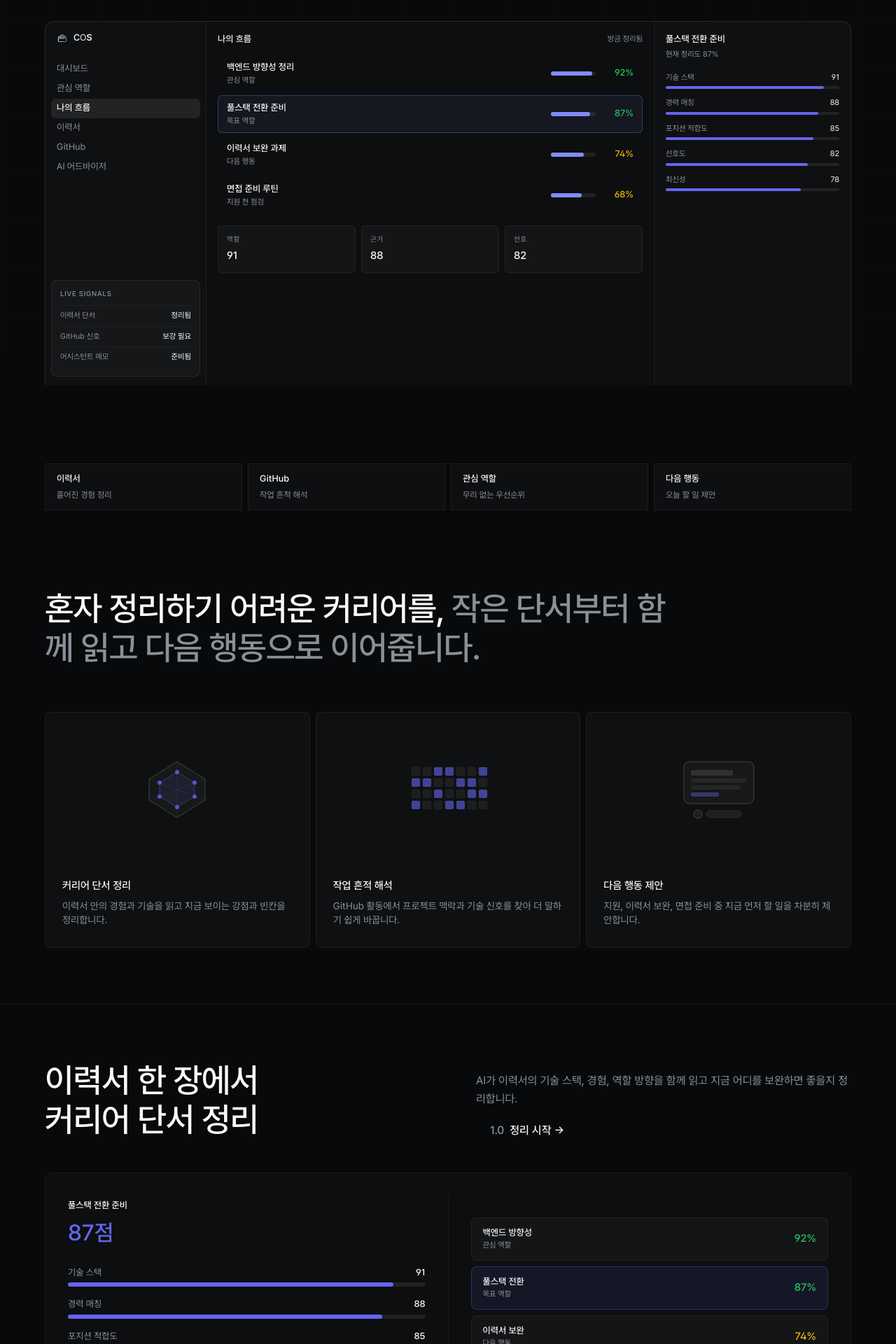
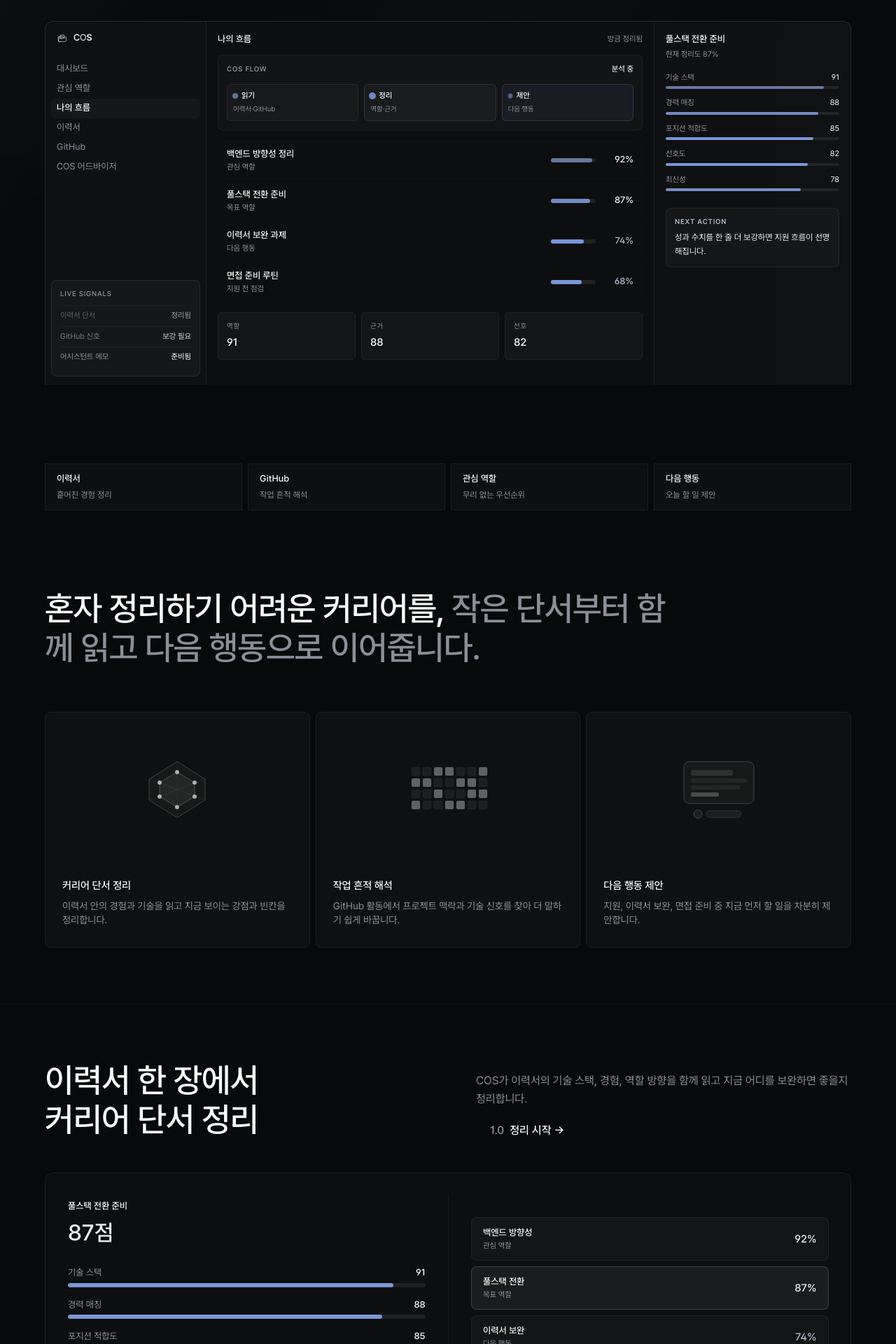
Before and after one commit to leebeanbin/careeros-web, a Next.js app: page / in a window 1280 px wide. Shown: the part 480-2400 px from the top of the page at 70% size. Built offline with nearby package versions, Linux system fonts and the light colour scheme.

Commit message:
feat(marketing): animate product demo storytelling

```diff
--- a/src/components/landing/FeatureSection.tsx
+++ b/src/components/landing/FeatureSection.tsx
@@ -1,4 +1,4 @@
-import type { ReactNode } from "react";
+import type { CSSProperties, ReactNode } from "react";
 import { MarketingButton, MarketingContainer, MarketingHeading, MarketingSection } from "./MarketingPrimitives";
 
 interface FeatureSectionProps {
@@ -40,7 +40,7 @@ export function FeatureSection({
           </div>
         </div>
         <div
-          className="flex min-h-[400px] items-stretch overflow-hidden rounded-xl border border-[rgba(255,255,255,0.06)] bg-[#0D0E0F]"
+          className="cos-scroll-demo flex min-h-[400px] items-stretch overflow-hidden rounded-xl border border-[rgba(255,255,255,0.06)] bg-[#0D0E0F]"
         >
           {illustration}
         </div>
@@ -66,21 +66,36 @@ const matchJobs = [
   { title: "면접 준비", context: "지원 전 점검", score: 68, active: false },
 ];
 
+function scrollDelay(index: number): CSSProperties {
+  return { "--cos-delay": `${index * 90}ms` } as CSSProperties;
+}
+
+function contributionCellStyle(value: number, index: number): CSSProperties {
+  return {
+    "--cos-delay": `${index * 8}ms`,
+    backgroundColor:
+      value > 70 ? "rgba(255,255,255,0.62)"
+      : value > 40 ? "rgba(255,255,255,0.22)"
+      : value > 20 ? "rgba(255,255,255,0.09)"
+      : "rgba(255,255,255,0.06)",
+  } as CSSProperties;
+}
+
 function MatchIllustration() {
   return (
     <div className="flex flex-1 p-8 gap-8">
-      <div className="flex-1 flex flex-col justify-center">
+      <div className="cos-scroll-panel flex-1 flex flex-col justify-center">
         <div className="text-[13px] font-[510] text-[#F7F8F8] mb-1">풀스택 전환 준비</div>
-        <div className="text-[32px] font-[510] text-[#6366f1] mb-6">87점</div>
-        {matchAxes.map((a) => (
-          <div key={a.label} className="mb-4">
+        <div className="text-[32px] font-[510] text-[#E9EDF5] mb-6">87점</div>
+        {matchAxes.map((a, i) => (
+          <div key={a.label} className="cos-scroll-row mb-4" style={scrollDelay(i)}>
             <div className="flex justify-between text-[13px] mb-1">
               <span className="text-[#8A8F98]">{a.label}</span>
               <span className="text-[#F7F8F8] font-[510]">{a.score}</span>
             </div>
             <div className="h-1.5 rounded-full bg-[rgba(255,255,255,0.08)]">
               <div
-                className="h-1.5 rounded-full bg-[#6366f1]"
+                className="cos-scroll-fill h-1.5 rounded-full bg-[#7A97D6]"
                 style={{ width: `${a.score}%` }}
               />
             </div>
@@ -88,21 +103,22 @@ function MatchIllustration() {
         ))}
       </div>
       <div className="w-[1px] bg-[rgba(255,255,255,0.06)]" />
-      <div className="flex-1 flex flex-col justify-center gap-2">
-        {matchJobs.map((item) => (
+      <div className="cos-scroll-panel flex-1 flex flex-col justify-center gap-2">
+        {matchJobs.map((item, i) => (
           <div
             key={item.context}
-            className={`flex items-center justify-between rounded-lg px-4 py-3 text-[13px]
+            className={`cos-scroll-row flex items-center justify-between rounded-lg px-4 py-3 text-[13px]
               ${item.active
-                ? "bg-[rgba(99,102,241,0.1)] border border-[rgba(99,102,241,0.3)]"
+                ? "bg-[rgba(255,255,255,0.06)] border border-[rgba(255,255,255,0.16)]"
                 : "bg-[rgba(255,255,255,0.03)] border border-[rgba(255,255,255,0.06)]"}`}
+            style={scrollDelay(i + 2)}
           >
             <div>
               <div className="text-[#F7F8F8] font-[500]">{item.title}</div>
               <div className="text-[11px] text-[#8A8F98]">{item.context}</div>
             </div>
             <div
-              className={`text-[15px] font-[510] ${item.score >= 80 ? "text-[#22c55e]" : "text-[#eab308]"}`}
+              className={`text-[15px] font-[510] ${item.score >= 80 ? "text-[#E9EDF5]" : "text-[#AEB7C6]"}`}
             >
               {item.score}%
             </div>
@@ -120,7 +136,7 @@ const CONTRIB_GRID = Array.from({ length: 24 }, (_, w) =>
 
 function GitHubIllustration() {
   return (
-    <div className="flex-1 p-8">
+    <div className="cos-scroll-panel flex-1 p-8">
       <div className="text-[13px] font-[510] text-[#F7F8F8] mb-1">leebeanbin</div>
       <div className="text-[11px] text-[#8A8F98] mb-6">342 contributions in the last year</div>
       <div className="flex gap-1">
@@ -129,14 +145,8 @@ function GitHubIllustration() {
             {days.map((val, d) => (
               <div
                 key={d}
-                className="w-3 h-3 rounded-sm"
-                style={{
-                  backgroundColor:
-                    val > 70 ? "rgba(99,102,241,0.8)"
-                    : val > 40 ? "rgba(99,102,241,0.4)"
-                    : val > 20 ? "rgba(99,102,241,0.15)"
-                    : "rgba(255,255,255,0.06)",
-                }}
+                className="cos-scroll-cell w-3 h-3 rounded-sm"
+                style={contributionCellStyle(val, w * 7 + d)}
               />
             ))}
           </div>
@@ -147,10 +157,11 @@ function GitHubIllustration() {
           { label: "총 커밋", value: "1,247" },
           { label: "주요 언어", value: "Java / TS" },
           { label: "공개 레포", value: "23" },
-        ].map((stat) => (
+        ].map((stat, i) => (
           <div
             key={stat.label}
-            className="bg-[rgba(255,255,255,0.03)] border border-[rgba(255,255,255,0.06)] rounded-lg p-3"
+            className="cos-scroll-row bg-[rgba(255,255,255,0.03)] border border-[rgba(255,255,255,0.06)] rounded-lg p-3"
+            style={scrollDelay(i + 2)}
           >
             <div className="text-[11px] text-[#8A8F98] mb-1">{stat.label}</div>
             <div className="text-[15px] font-[510] text-[#F7F8F8]">{stat.value}</div>
@@ -178,17 +189,17 @@ function AdvisorIllustration() {
     <div className="flex-1 p-8 flex flex-col justify-between">
       <div className="space-y-4">
         {advisorMessages.map((m, i) => (
-          <div key={i} className={`flex gap-3 ${m.role === "user" ? "justify-end" : ""}`}>
+          <div key={i} className={`cos-scroll-message flex gap-3 ${m.role === "user" ? "justify-end" : ""}`} style={scrollDelay(i)}>
             {m.role === "assistant" && (
-              <div className="w-6 h-6 rounded-full bg-[rgba(99,102,241,0.3)] flex items-center justify-center shrink-0 mt-0.5">
-                <span className="text-[10px] text-[#6366f1]">AI</span>
+              <div className="w-6 h-6 rounded-full bg-[rgba(255,255,255,0.16)] flex items-center justify-center shrink-0 mt-0.5">
+                <span className="text-[9px] font-[600] tracking-[-0.02em] text-[#D0D6E0]">COS</span>
               </div>
             )}
             <div
               className={`max-w-[420px] rounded-xl px-4 py-3 text-[13px] leading-[20px]
                 ${m.role === "assistant"
                   ? "bg-[rgba(255,255,255,0.05)] text-[#F7F8F8]"
-                  : "bg-[rgba(99,102,241,0.15)] border border-[rgba(99,102,241,0.3)] text-[#F7F8F8]"}`}
+                  : "bg-[rgba(255,255,255,0.09)] border border-[rgba(255,255,255,0.16)] text-[#F7F8F8]"}`}
             >
               {m.text}
             </div>
@@ -202,8 +213,8 @@ function AdvisorIllustration() {
           className="flex-1 bg-[rgba(255,255,255,0.05)] border border-[rgba(255,255,255,0.1)]
                      rounded-full px-4 py-2 text-[13px] text-[#8A8F98] outline-none"
         />
-        <div aria-hidden="true" className="w-8 h-8 rounded-full bg-[#6366f1] flex items-center justify-center shrink-0">
-          <span className="text-white text-[12px]">↑</span>
+        <div aria-hidden="true" className="w-8 h-8 rounded-full bg-[#E5E5E6] flex items-center justify-center shrink-0">
+          <span className="text-[#08090A] text-[12px]">↑</span>
         </div>
       </div>
     </div>
@@ -220,19 +231,20 @@ const jobListings = [
 function JobsIllustration() {
   return (
     <div className="flex-1 p-6 space-y-2">
-      {jobListings.map((job) => (
+      {jobListings.map((job, i) => (
         <div
           key={job.title + job.context}
-          className="flex items-center justify-between bg-[rgba(255,255,255,0.03)]
+          className="cos-scroll-row flex items-center justify-between bg-[rgba(255,255,255,0.03)]
                      border border-[rgba(255,255,255,0.06)] rounded-lg px-4 py-3"
+          style={scrollDelay(i)}
         >
           <div className="flex items-center gap-4">
             <div>
               <div className="flex items-center gap-2">
                 <span className="text-[13px] font-[500] text-[#F7F8F8]">{job.title}</span>
                 {job.isNew && (
-                  <span className="text-[10px] bg-[rgba(99,102,241,0.2)] text-[#818cf8]
-                                   border border-[rgba(99,102,241,0.3)] rounded px-1.5 py-0.5">
+                  <span className="text-[10px] bg-[rgba(255,255,255,0.12)] text-[#d5d7db]
+                                   border border-[rgba(255,255,255,0.16)] rounded px-1.5 py-0.5">
                     NEW
                   </span>
                 )}
@@ -250,7 +262,7 @@ function JobsIllustration() {
               ))}
             </div>
           </div>
-          <div className={`text-[13px] font-[510] ${job.match >= 80 ? "text-[#22c55e]" : "text-[#eab308]"}`}>
+          <div className={`text-[13px] font-[510] ${job.match >= 80 ? "text-[#E9EDF5]" : "text-[#AEB7C6]"}`}>
             {job.match}%
           </div>
         </div>
@@ -266,7 +278,7 @@ export function FeatureSections() {
     <>
       <FeatureSection
         h2={"이력서 한 장에서\n커리어 단서 정리"}
-        description="AI가 이력서의 기술 스택, 경험, 역할 방향을 함께 읽고 지금 어디를 보완하면 좋을지 정리합니다."
+        description="COS가 이력서의 기술 스택, 경험, 역할 방향을 함께 읽고 지금 어디를 보완하면 좋을지 정리합니다."
         actionNumber="1.0"
         actionLabel="정리 시작"
         actionHref="/signup"
@@ -282,7 +294,7 @@ export function FeatureSections() {
         illustration={<GitHubIllustration />}
       />
       <FeatureSection
-        h2={"AI 어드바이저와\n전략 수립"}
+        h2={"COS 어드바이저와\n전략 수립"}
         description="커리어 방향, 이력서 개선, 면접 준비처럼 막히기 쉬운 다음 행동을 대화하듯 제안합니다."
         actionNumber="3.0"
         actionLabel="어드바이저"
--- a/src/components/landing/Footer.tsx
+++ b/src/components/landing/Footer.tsx
@@ -8,7 +8,7 @@ const columns = [
       { label: "커리어 정리", href: "#matching" },
       { label: "GitHub 해석", href: "/signup" },
       { label: "이력서 메모", href: "/signup" },
-      { label: "AI 어드바이저", href: "/signup" },
+      { label: "COS 어드바이저", href: "/signup" },
     ],
   },
   {
--- a/src/components/landing/HeroSection.tsx
+++ b/src/components/landing/HeroSection.tsx
@@ -1,11 +1,12 @@
 import { LogoWordmark } from "@/components/brand/Logo";
 import { MarketingButton, MarketingContainer, MarketingHeading, MarketingSection } from "./MarketingPrimitives";
+import type { CSSProperties } from "react";
 
 const matchItems = [
-  { title: "백엔드 방향성 정리", context: "관심 역할", score: 92, color: "#22c55e", active: false },
-  { title: "풀스택 전환 준비", context: "목표 역할", score: 87, color: "#22c55e", active: true },
-  { title: "이력서 보완 과제", context: "다음 행동", score: 74, color: "#eab308", active: false },
-  { title: "면접 준비 루틴", context: "지원 전 점검", score: 68, color: "#eab308", active: false },
+  { title: "백엔드 방향성 정리", context: "관심 역할", score: 92, color: "#E9EDF5", active: false },
+  { title: "풀스택 전환 준비", context: "목표 역할", score: 87, color: "#E9EDF5", active: true },
+  { title: "이력서 보완 과제", context: "다음 행동", score: 74, color: "#AEB7C6", active: false },
+  { title: "면접 준비 루틴", context: "지원 전 점검", score: 68, color: "#AEB7C6", active: false },
 ];
 
 const scoreAxes = [
@@ -16,7 +17,7 @@ const scoreAxes = [
   { label: "최신성", score: 78 },
 ];
 
-const sidebarItems = ["대시보드", "관심 역할", "나의 흐름", "이력서", "GitHub", "AI 어드바이저"];
+const sidebarItems = ["대시보드", "관심 역할", "나의 흐름", "이력서", "GitHub", "COS 어드바이저"];
 
 const heroStats = [
   { label: "정리된 단서", value: "42" },
@@ -30,27 +31,35 @@ const activityFeed = [
   { label: "어시스턴트 메모", value: "준비됨" },
 ];
 
+const flowSteps = [
+  { label: "읽기", detail: "이력서·GitHub" },
+  { label: "정리", detail: "역할·근거" },
+  { label: "제안", detail: "다음 행동" },
+];
+
+function flowDelay(index: number): CSSProperties {
+  return { "--cos-delay": `${index * 1.1}s` } as CSSProperties;
+}
+
 export default function HeroSection() {
   return (
     <MarketingSection className="relative overflow-hidden pt-[132px] lg:pt-[180px]">
       <div
         aria-hidden="true"
-        className="pointer-events-none absolute inset-0 opacity-[0.38]"
+        className="pointer-events-none absolute inset-0 opacity-80"
         style={{
-          backgroundImage:
-            "linear-gradient(rgba(255,255,255,0.045) 1px, transparent 1px), linear-gradient(90deg, rgba(255,255,255,0.035) 1px, transparent 1px)",
-          backgroundSize: "72px 72px, 72px 72px",
+          backgroundImage: "linear-gradient(180deg, rgba(122,151,214,0.08), transparent 34%), linear-gradient(115deg, rgba(255,255,255,0.05), transparent 28%, rgba(255,255,255,0.025) 54%, transparent 76%)",
           maskImage: "linear-gradient(to bottom, black 0%, black 58%, transparent 100%)",
         }}
       />
       <div
         aria-hidden="true"
-        className="pointer-events-none absolute left-0 right-0 top-[72px] h-px bg-[linear-gradient(90deg,transparent,rgba(129,140,248,0.5),transparent)]"
+        className="pointer-events-none absolute left-0 right-0 top-[72px] h-px bg-[linear-gradient(90deg,transparent,rgba(122,151,214,0.42),transparent)]"
       />
       <MarketingContainer className="relative">
         <div className="mb-6 flex flex-col gap-5 lg:flex-row lg:items-start lg:justify-between">
           <MarketingHeading size="hero" className="max-w-[860px]">
-            내 커리어를 함께 정리하는<br />AI 어시스턴트
+            내 커리어를 함께 정리하는<br />COS 어시스턴트
           </MarketingHeading>
           <MarketingButton href="#features" tone="text" className="mt-1 shrink-0 gap-2 text-[15px] text-[#D0D6E0] lg:mt-3">
             <span className="font-[510]">Today</span>
@@ -73,7 +82,7 @@ export default function HeroSection() {
 
         {/* App mockup */}
         <div className="overflow-x-auto">
-        <div className="flex min-h-[520px] min-w-[820px] overflow-hidden rounded-t-xl border border-b-0 border-[rgba(255,255,255,0.1)] bg-[#0F1011] shadow-[0_40px_120px_rgba(0,0,0,0.5)]">
+        <div className="cos-demo-stage relative flex min-h-[520px] min-w-[820px] overflow-hidden rounded-t-xl border border-b-0 border-[rgba(255,255,255,0.1)] bg-[#0F1011] shadow-[0_40px_120px_rgba(0,0,0,0.5)]">
           {/* Sidebar */}
           <div className="w-[230px] shrink-0 border-r border-[rgba(255,255,255,0.06)]
                           flex flex-col px-2 py-3">
@@ -84,15 +93,15 @@ export default function HeroSection() {
               <div key={item}
                    className={`flex h-7 items-center gap-2 rounded-md px-2 text-[13px]
                      ${i === 2
-                       ? "bg-[rgba(255,255,255,0.08)] text-[#F7F8F8] font-[510]"
+                       ? "cos-nav-pulse bg-[rgba(255,255,255,0.08)] text-[#F7F8F8] font-[510]"
                        : "text-[#8A8F98]"}`}>
                 {item}
               </div>
             ))}
             <div className="mt-auto rounded-lg border border-[rgba(255,255,255,0.08)] bg-[rgba(255,255,255,0.03)] p-3">
               <div className="mb-2 text-[10px] font-[510] uppercase tracking-[0.08em] text-[#8A8F98]">Live signals</div>
-              {activityFeed.map((item) => (
-                <div key={item.label} className="flex items-center justify-between border-t border-[rgba(255,255,255,0.05)] py-1.5 first:border-t-0">
+              {activityFeed.map((item, i) => (
+                <div key={item.label} className="cos-signal-row flex items-center justify-between border-t border-[rgba(255,255,255,0.05)] py-1.5 first:border-t-0" style={flowDelay(i)}>
                   <span className="text-[11px] text-[#8A8F98]">{item.label}</span>
                   <span className="text-[11px] font-[510] text-[#D0D6E0]">{item.value}</span>
                 </div>
@@ -106,16 +115,33 @@ export default function HeroSection() {
               <div className="text-[13px] font-[510] text-[#F7F8F8]">나의 흐름</div>
               <div className="text-[11px] text-[#8A8F98]">방금 정리됨</div>
             </div>
-            {matchItems.map((item) => (
+            <div className="mb-4 rounded-lg border border-[rgba(255,255,255,0.06)] bg-[rgba(255,255,255,0.025)] p-3">
+              <div className="mb-3 flex items-center justify-between">
+                <span className="text-[10px] font-[600] uppercase tracking-[0.08em] text-[#8A8F98]">COS flow</span>
+                <span className="cos-demo-cursor text-[11px] font-[510] text-[#D0D6E0]">분석 중</span>
+              </div>
+              <div className="grid grid-cols-3 gap-2">
+                {flowSteps.map((step, i) => (
+                  <div key={step.label} className="cos-flow-step rounded-md border border-[rgba(255,255,255,0.06)] bg-[rgba(255,255,255,0.025)] px-2 py-2" style={flowDelay(i)}>
+                    <div className="mb-1 flex items-center gap-1.5">
+                      <span className="cos-flow-dot h-1.5 w-1.5 rounded-full bg-[#7A97D6]" />
+                      <span className="text-[11px] font-[510] text-[#F7F8F8]">{step.label}</span>
+                    </div>
+                    <div className="text-[10px] text-[#8A8F98]">{step.detail}</div>
+                  </div>
+                ))}
+              </div>
+            </div>
+            {matchItems.map((item, i) => (
               <div key={item.context}
-                   className={`mb-1 grid grid-cols-[1fr_64px_54px] items-center rounded-md px-3 py-2 text-[13px]
-                     ${item.active ? "border border-[rgba(129,140,248,0.3)] bg-[rgba(129,140,248,0.08)]" : "border border-transparent"}`}>
+                   className={`cos-flow-card mb-1 grid grid-cols-[1fr_64px_54px] items-center rounded-md px-3 py-2 text-[13px]
+                     ${item.active ? "border border-[rgba(122,151,214,0.22)] bg-[rgba(122,151,214,0.075)]" : "border border-transparent"}`}>
                 <div>
                   <div className="text-[#F7F8F8] font-[500]">{item.title}</div>
                   <div className="text-[11px] text-[#8A8F98]">{item.context}</div>
                 </div>
                 <div className="h-1.5 rounded-full bg-[rgba(255,255,255,0.08)]">
-                  <div className="h-1.5 rounded-full bg-[#818cf8]" style={{ width: `${item.score}%` }} />
+                  <div className="cos-progress h-1.5 rounded-full bg-[#7A97D6]" style={{ width: `${item.score}%`, ...flowDelay(i) }} />
                 </div>
                 <div className="text-right text-[13px] font-[510]" style={{ color: item.color }}>
                   {item.score}%
@@ -136,18 +162,22 @@ export default function HeroSection() {
           <div className="w-[280px] shrink-0 p-4">
             <div className="text-[13px] font-[510] text-[#F7F8F8] mb-1">풀스택 전환 준비</div>
             <div className="text-[11px] text-[#8A8F98] mb-4">현재 정리도 87%</div>
-            {scoreAxes.map((axis) => (
+            {scoreAxes.map((axis, i) => (
               <div key={axis.label} className="mb-3">
                 <div className="flex justify-between text-[11px] text-[#8A8F98] mb-1">
                   <span>{axis.label}</span>
                   <span className="text-[#F7F8F8]">{axis.score}</span>
                 </div>
                 <div className="h-1 rounded-full bg-[rgba(255,255,255,0.08)]">
-                  <div className="h-1 rounded-full bg-[#6366f1]"
-                       style={{ width: `${axis.score}%` }} />
+                  <div className="cos-axis-fill h-1 rounded-full bg-[#7A97D6]"
+                       style={{ width: `${axis.score}%`, ...flowDelay(i) }} />
                 </div>
               </div>
             ))}
+            <div className="cos-insight-card mt-6 rounded-lg border border-[rgba(122,151,214,0.18)] bg-[rgba(122,151,214,0.07)] p-3">
+              <div className="mb-1 text-[10px] font-[600] uppercase tracking-[0.08em] text-[#AEB7C6]">Next action</div>
+              <p className="m-0 text-[12px] leading-5 text-[#E9EDF5]">성과 수치를 한 줄 더 보강하면 지원 흐름이 선명해집니다.</p>
+            </div>
           </div>
         </div>
         </div>
--- a/src/components/landing/PillarCards.tsx
+++ b/src/components/landing/PillarCards.tsx
@@ -17,8 +17,8 @@ const RadarSvg = (
     />
     <polygon
       points="60,25 85,40 85,60 60,75 35,60 35,40"
-      fill="rgba(99,102,241,0.1)"
-      stroke="rgba(99,102,241,0.4)"
+      fill="rgba(255,255,255,0.06)"
+      stroke="rgba(255,255,255,0.22)"
       strokeWidth="1"
     />
     <line x1="60" y1="10" x2="60" y2="90" stroke="rgba(255,255,255,0.1)" strokeWidth="0.5" />
@@ -27,7 +27,7 @@ const RadarSvg = (
     {[
       [60, 25], [85, 40], [85, 60], [60, 75], [35, 60], [35, 40],
     ].map(([cx, cy]) => (
-      <circle key={`${cx}-${cy}`} cx={cx} cy={cy} r="3" fill="rgba(99,102,241,0.8)" />
+      <circle key={`${cx}-${cy}`} cx={cx} cy={cy} r="3" fill="rgba(255,255,255,0.62)" />
     ))}
   </svg>
 );
@@ -48,7 +48,7 @@ const GitSvg = (
           width="12"
           height="12"
           rx="2"
-          fill={val > 50 ? "rgba(99,102,241,0.6)" : "rgba(255,255,255,0.06)"}
+          fill={val > 50 ? "rgba(255,255,255,0.34)" : "rgba(255,255,255,0.06)"}
           stroke="rgba(255,255,255,0.08)"
           strokeWidth="0.5"
         />
@@ -68,7 +68,7 @@ const ChatSvg = (
     <rect x="20" y="22" width="60" height="8" rx="2" fill="rgba(255,255,255,0.1)" />
     <rect x="20" y="34" width="80" height="6" rx="2" fill="rgba(255,255,255,0.06)" />
     <rect x="20" y="44" width="70" height="6" rx="2" fill="rgba(255,255,255,0.06)" />
-    <rect x="20" y="54" width="40" height="6" rx="2" fill="rgba(99,102,241,0.4)" />
+    <rect x="20" y="54" width="40" height="6" rx="2" fill="rgba(255,255,255,0.22)" />
     <circle
       cx="30" cy="85" r="6"
       fill="rgba(255,255,255,0.06)"
```
